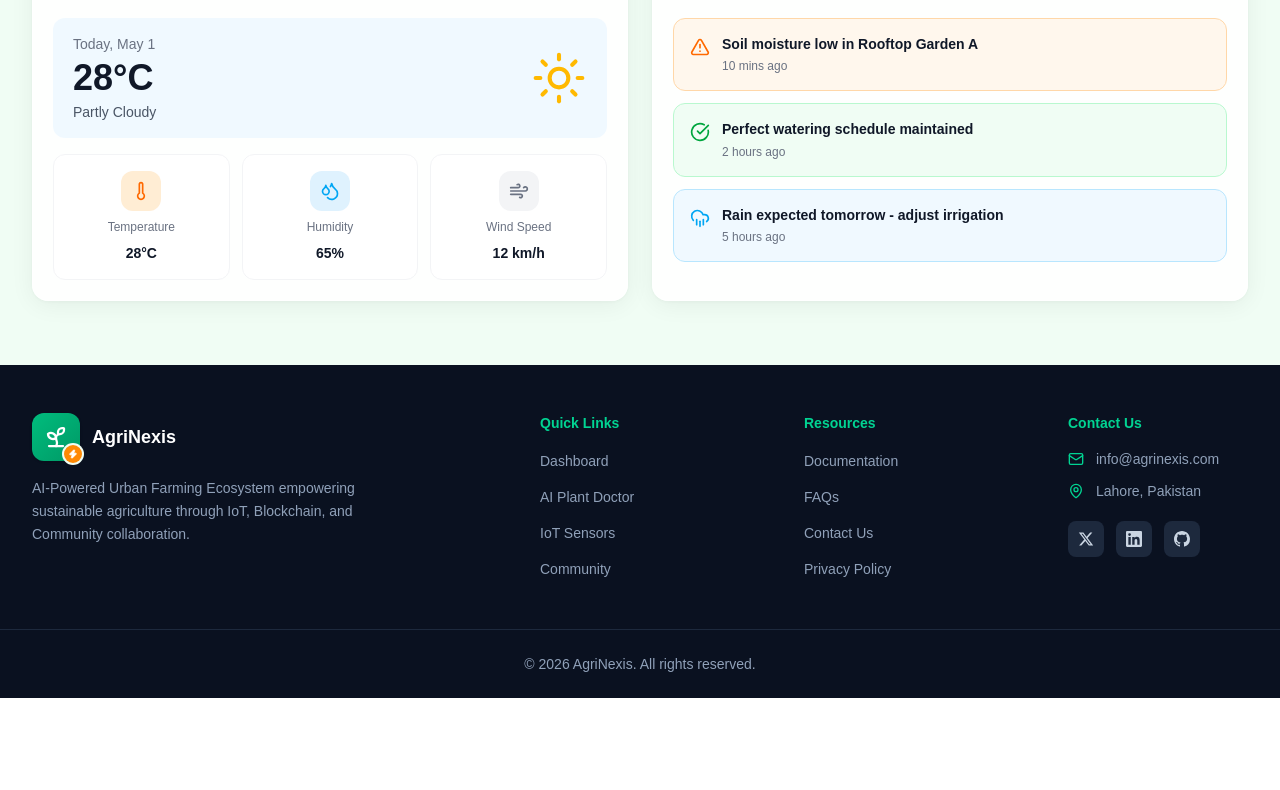
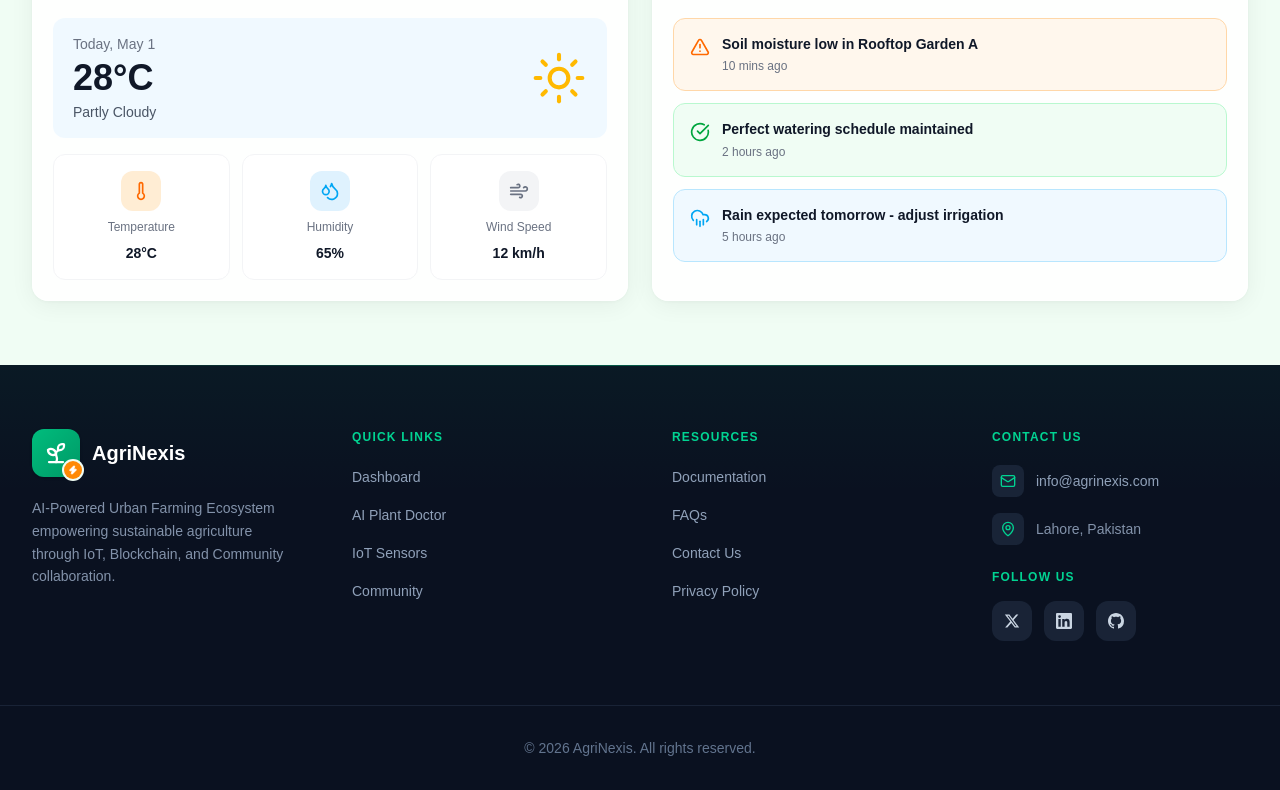
Before and after one commit to afzazulfiqar76/AgriNexis, a React (Vite) app in the folder client/: page / in a window 1280 px wide. Shown: the part 1028-1818 px from the top of the page. Before the commit the page ends 1726 px from the top, so only its background shows below. Built offline with nearby package versions, Linux system fonts and the light colour scheme.

Commit message:
Refactor SiteFooter and related components for improved styling and structure. Update FooterBrand, FooterContact, and FooterLinkColumn to utilize new UI classes for consistency. Enhance FooterBottomBar and FooterSocialLinks with updated layouts and styles.

```diff
--- a/client/src/components/layout/SiteFooter.jsx
+++ b/client/src/components/layout/SiteFooter.jsx
@@ -6,15 +6,25 @@ import { FooterLinkColumn } from '@/components/layout/footer/FooterLinkColumn'
 
 export function SiteFooter() {
   return (
-    <footer className="bg-footer text-slate-400">
-      <section className="mx-auto max-w-7xl px-4 py-12 sm:px-6 lg:px-8">
-        <section className="flex flex-col gap-10 md:flex-row md:flex-wrap md:justify-between lg:flex-nowrap lg:gap-8">
-          <FooterBrand />
+    <footer className="relative overflow-hidden bg-footer text-slate-400">
+      <div
+        aria-hidden="true"
+        className="pointer-events-none absolute inset-x-0 top-0 h-px bg-gradient-to-r from-transparent via-emerald-500/40 to-transparent"
+      />
+      <div
+        aria-hidden="true"
+        className="pointer-events-none absolute inset-x-0 top-0 h-32 bg-gradient-to-b from-emerald-500/5 to-transparent"
+      />
+
+      <div className="relative mx-auto max-w-7xl px-6 py-16 lg:px-8">
+        <div className="grid grid-cols-1 gap-12 sm:grid-cols-2 sm:gap-12 lg:grid-cols-4 lg:gap-16">
+          <FooterBrand className="sm:col-span-2 lg:col-span-1" />
           <FooterLinkColumn title={FOOTER_QUICK_LINKS.title} links={FOOTER_QUICK_LINKS.links} />
           <FooterLinkColumn title={FOOTER_RESOURCES.title} links={FOOTER_RESOURCES.links} />
           <FooterContact />
-        </section>
-      </section>
+        </div>
+      </div>
+
       <FooterBottomBar />
     </footer>
   )
--- a/client/src/components/layout/footer/FooterBottomBar.jsx
+++ b/client/src/components/layout/footer/FooterBottomBar.jsx
@@ -1,11 +1,12 @@
 import { FOOTER_CREDITS } from '@/constants/footer'
+import { FOOTER_DIVIDER } from '@/constants/uiClasses'
 
 export function FooterBottomBar() {
   return (
-    <section className="border-t border-slate-800">
-      <section className="mx-auto max-w-7xl px-4 py-6 text-center sm:px-6 lg:px-8">
-        <p className="text-sm text-slate-400">{FOOTER_CREDITS.text}</p>
-      </section>
-    </section>
+    <div className={FOOTER_DIVIDER}>
+      <div className="mx-auto max-w-7xl px-6 py-8 text-center lg:px-8">
+        <p className="text-sm text-slate-500">{FOOTER_CREDITS.text}</p>
+      </div>
+    </div>
   )
 }
--- a/client/src/components/layout/footer/FooterBrand.jsx
+++ b/client/src/components/layout/footer/FooterBrand.jsx
@@ -1,19 +1,21 @@
 import { Link } from 'react-router-dom'
 import { AgriNexisLogo } from '@/components/shared/AgriNexisLogo'
 import { FOOTER_BRAND } from '@/constants/footer'
+import { FOOTER_TEXT } from '@/constants/uiClasses'
 import { ROUTES } from '@/constants/routes'
+import { cn } from '@/utils/cn'
 
-export function FooterBrand() {
+export function FooterBrand({ className }) {
   return (
-    <div className="flex max-w-sm flex-col gap-4">
+    <div className={cn('flex max-w-xs flex-col gap-5 lg:max-w-sm', className)}>
       <Link
         to={ROUTES.HOME}
         className="flex items-center gap-3 rounded-lg focus-visible:outline-none focus-visible:ring-2 focus-visible:ring-emerald-500 focus-visible:ring-offset-2 focus-visible:ring-offset-footer"
       >
         <AgriNexisLogo />
-        <span className="text-lg font-bold text-white">AgriNexis</span>
+        <span className="text-xl font-bold text-white">AgriNexis</span>
       </Link>
-      <p className="text-sm leading-relaxed text-slate-400">{FOOTER_BRAND.description}</p>
+      <p className={FOOTER_TEXT}>{FOOTER_BRAND.description}</p>
     </div>
   )
 }
--- /dev/null
+++ b/client/src/components/layout/footer/FooterColumn.jsx
@@ -0,0 +1,11 @@
+import { FOOTER_HEADING } from '@/constants/uiClasses'
+import { cn } from '@/utils/cn'
+
+export function FooterColumn({ title, children, className }) {
+  return (
+    <div className={cn('flex flex-col gap-5', className)}>
+      {title && <h3 className={FOOTER_HEADING}>{title}</h3>}
+      {children}
+    </div>
+  )
+}
--- a/client/src/components/layout/footer/FooterContact.jsx
+++ b/client/src/components/layout/footer/FooterContact.jsx
@@ -1,27 +1,33 @@
 import { Mail, MapPin } from 'lucide-react'
+import { FooterColumn } from '@/components/layout/footer/FooterColumn'
+import { FooterSocialLinks } from '@/components/layout/footer/FooterSocialLinks'
 import { FOOTER_CONTACT } from '@/constants/footer'
-import { FooterSocialLinks } from '@/components/layout/footer/FooterSocialLinks'
+import { FOOTER_HEADING, FOOTER_LINK, FOOTER_TEXT } from '@/constants/uiClasses'
 
 export function FooterContact() {
   return (
-    <div className="flex min-w-[180px] flex-col gap-4">
-      <h3 className="text-sm font-semibold text-emerald-400">{FOOTER_CONTACT.title}</h3>
-      <ul className="flex flex-col gap-3">
+    <FooterColumn title={FOOTER_CONTACT.title}>
+      <ul className="flex flex-col gap-4">
         <li className="flex items-center gap-3">
-          <Mail className="size-4 shrink-0 text-emerald-400" strokeWidth={2} aria-hidden="true" />
-          <a
-            href={`mailto:${FOOTER_CONTACT.email}`}
-            className="text-sm text-slate-400 transition-colors duration-200 hover:text-white focus-visible:outline-none focus-visible:ring-2 focus-visible:ring-emerald-500 focus-visible:ring-offset-2 focus-visible:ring-offset-footer"
-          >
+          <span className="flex shrink-0 rounded-lg bg-slate-800/80 p-2">
+            <Mail className="size-4 text-emerald-400" strokeWidth={2} aria-hidden="true" />
+          </span>
+          <a href={`mailto:${FOOTER_CONTACT.email}`} className={FOOTER_LINK}>
             {FOOTER_CONTACT.email}
           </a>
         </li>
         <li className="flex items-center gap-3">
-          <MapPin className="size-4 shrink-0 text-emerald-400" strokeWidth={2} aria-hidden="true" />
-          <span className="text-sm text-slate-400">{FOOTER_CONTACT.location}</span>
+          <span className="flex shrink-0 rounded-lg bg-slate-800/80 p-2">
+            <MapPin className="size-4 text-emerald-400" strokeWidth={2} aria-hidden="true" />
+          </span>
+          <span className={FOOTER_TEXT}>{FOOTER_CONTACT.location}</span>
         </li>
       </ul>
-      <FooterSocialLinks />
-    </div>
+
+      <div className="flex flex-col gap-4 pt-1">
+        <h4 className={FOOTER_HEADING}>Follow us</h4>
+        <FooterSocialLinks />
+      </div>
+    </FooterColumn>
   )
 }
--- a/client/src/components/layout/footer/FooterLinkColumn.jsx
+++ b/client/src/components/layout/footer/FooterLinkColumn.jsx
@@ -1,31 +1,25 @@
 import { Link } from 'react-router-dom'
-import { LINK_HOVER } from '@/constants/uiClasses'
-import { cn } from '@/utils/cn'
-
-const linkClassName = cn(
-  'text-sm text-slate-400 focus-visible:outline-none focus-visible:ring-2 focus-visible:ring-emerald-500 focus-visible:ring-offset-2 focus-visible:ring-offset-footer',
-  LINK_HOVER,
-)
+import { FooterColumn } from '@/components/layout/footer/FooterColumn'
+import { FOOTER_LINK } from '@/constants/uiClasses'
 
 export function FooterLinkColumn({ title, links }) {
   return (
-    <div className="flex min-w-[140px] flex-col gap-4">
-      <h3 className="text-sm font-semibold text-emerald-400">{title}</h3>
-      <ul className="flex flex-col gap-3">
+    <FooterColumn title={title}>
+      <ul className="flex flex-col gap-3.5">
         {links.map((link) => (
           <li key={link.label}>
             {link.to.startsWith('#') ? (
-              <a href={link.to} className={linkClassName}>
+              <a href={link.to} className={FOOTER_LINK}>
                 {link.label}
               </a>
             ) : (
-              <Link to={link.to} className={linkClassName}>
+              <Link to={link.to} className={FOOTER_LINK}>
                 {link.label}
               </Link>
             )}
           </li>
         ))}
       </ul>
-    </div>
+    </FooterColumn>
   )
 }
--- a/client/src/components/layout/footer/FooterSocialLinks.jsx
+++ b/client/src/components/layout/footer/FooterSocialLinks.jsx
@@ -1,15 +1,11 @@
 import { FOOTER_SOCIAL_LINKS } from '@/constants/footer'
+import { FOOTER_SOCIAL } from '@/constants/uiClasses'
 
 export function FooterSocialLinks() {
   return (
-    <div className="flex items-center gap-3 pt-1">
+    <div className="flex items-center gap-3">
       {FOOTER_SOCIAL_LINKS.map(({ label, href, icon: Icon }) => (
-        <a
-          key={label}
-          href={href}
-          aria-label={label}
-          className="flex size-9 items-center justify-center rounded-lg bg-slate-800 text-slate-300 transition-all duration-300 ease-out hover:scale-110 hover:bg-slate-700 hover:text-white hover:shadow-lg focus-visible:outline-none focus-visible:ring-2 focus-visible:ring-emerald-500 focus-visible:ring-offset-2 focus-visible:ring-offset-footer"
-        >
+        <a key={label} href={href} aria-label={label} className={FOOTER_SOCIAL}>
           <Icon className="size-4" aria-hidden="true" />
         </a>
       ))}
--- a/client/src/constants/uiClasses.js
+++ b/client/src/constants/uiClasses.js
@@ -96,3 +96,23 @@ export const PROGRESS_FILL =
 
 export const LINK_HOVER =
   'transition-all duration-300 ease-out hover:translate-x-0.5 hover:text-white'
+
+export const FOOTER_HEADING =
+  'text-xs font-bold uppercase tracking-widest text-emerald-400'
+
+export const FOOTER_LINK = [
+  'text-sm text-slate-400 transition-all duration-300 ease-out',
+  'hover:translate-x-0.5 hover:text-white',
+  'focus-visible:outline-none focus-visible:ring-2 focus-visible:ring-emerald-500 focus-visible:ring-offset-2 focus-visible:ring-offset-footer',
+].join(' ')
+
+export const FOOTER_TEXT = 'text-sm leading-relaxed text-slate-400/90'
+
+export const FOOTER_SOCIAL = [
+  'flex size-10 items-center justify-center rounded-xl bg-slate-800/80 text-slate-300',
+  'transition-all duration-300 ease-out',
+  'hover:scale-110 hover:bg-emerald-500/10 hover:text-emerald-400 hover:shadow-lg hover:shadow-emerald-500/20',
+  'focus-visible:outline-none focus-visible:ring-2 focus-visible:ring-emerald-500 focus-visible:ring-offset-2 focus-visible:ring-offset-footer',
+].join(' ')
+
+export const FOOTER_DIVIDER = 'border-t border-slate-800/80'
```
